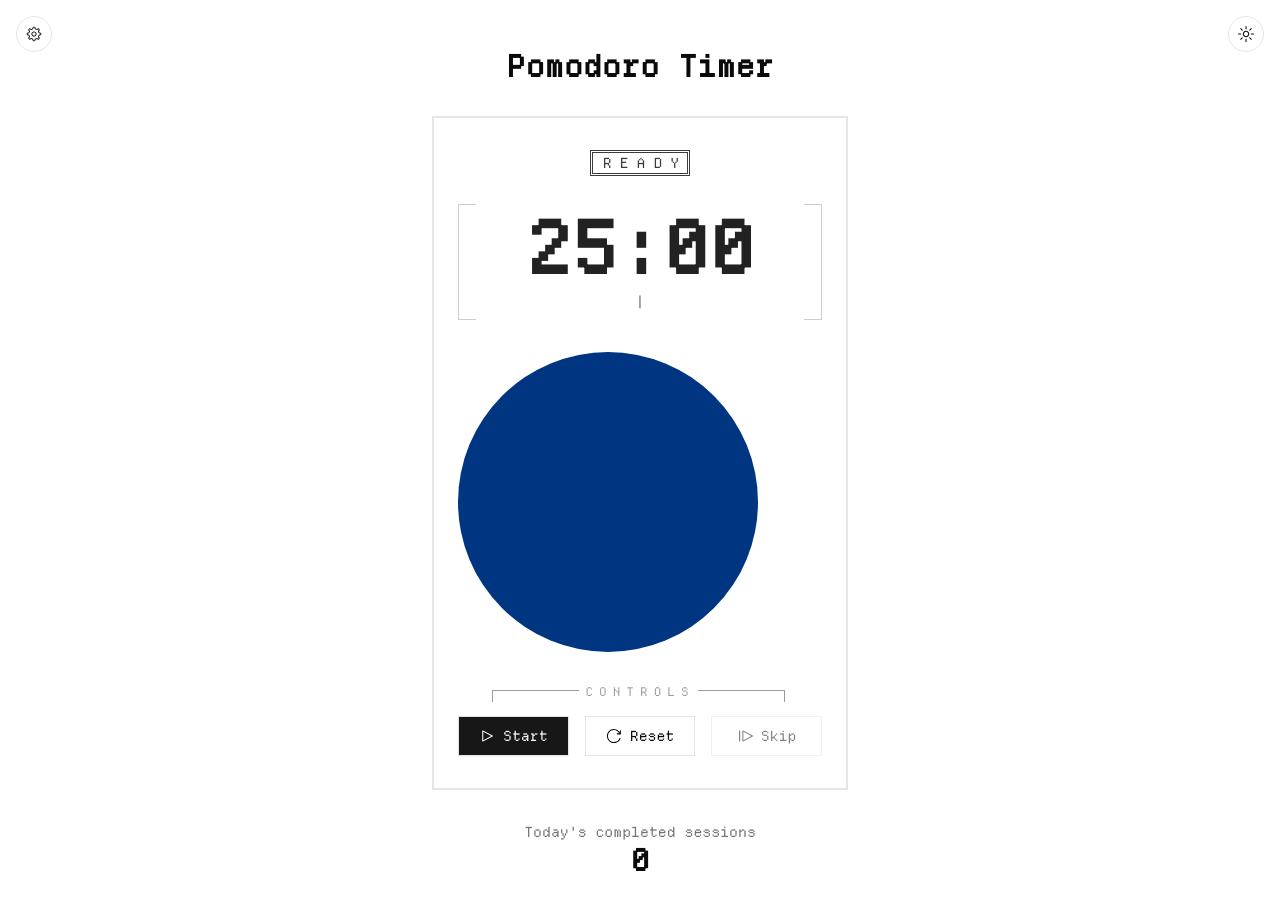
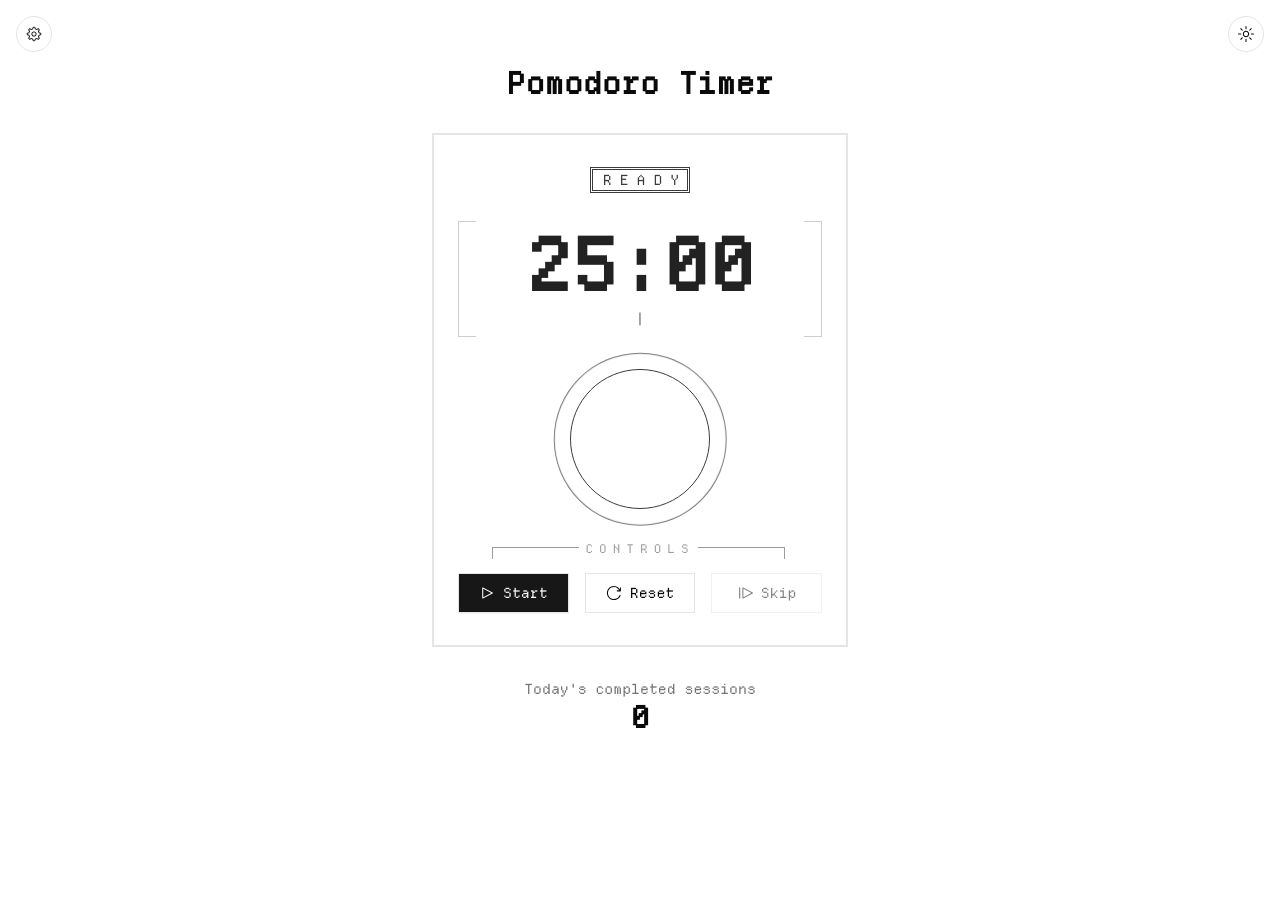
Before and after one commit to snd-primary/iteract-web, a Next.js app: page / in a window 1280 px wide. Shown: the top 910 px of the page. After the commit the page ends 800 px from the top, so only its background shows below. Built offline with nearby package versions, Linux system fonts and the light colour scheme.

Commit message:
fix: [progress-circle]

```diff
--- a/src/app/page.tsx
+++ b/src/app/page.tsx
@@ -31,7 +31,7 @@ export default function Home() {
 			<Container>
 				<h1 className="text-3xl font-bold mb-8">Pomodoro Timer</h1>
 
-				<div className="w-full grid grid-rows-[1fr_min-content] gap-8 bg-card  border-2 px-6 py-8 relative">
+				<div className="w-full grid grid-cols-1 grid-rows-[1fr_min-content] gap-8 bg-card justify-center justify-self-center border-2 px-6 py-8 relative">
 					<Timer />
 					<ProgressCircle duration={settings.workTime} />
 					<Controls />
--- a/src/components/pomodoro/Timer.tsx
+++ b/src/components/pomodoro/Timer.tsx
@@ -50,7 +50,7 @@ export function Timer() {
 				{modeText()}
 			</span>
 
-			<div className="CUSTOM_TIME_BORDER p-2 w-full   grid gap-2 grid-rows-[1fr_20px] text-foreground/90">
+			<div className="CUSTOM_TIME_BORDER p-2 w-full grid gap-2 grid-rows-[1fr_20px] text-foreground/90">
 				<div className="self-center w-full h-full text-7xl font-departure mb-0 font-bold ">
 					{timer.mode === "idle"
 						? formatTime(settings.workTime * 60)
--- a/src/components/ui/progress-circle/progress-circle.module.css
+++ b/src/components/ui/progress-circle/progress-circle.module.css
@@ -1,16 +1,65 @@
 @property --angle {
-	syntax: "<percentage>";
+	syntax: "<angle>";
 	inherits: false;
-	initial-value: 100%;
+	initial-value: 360deg;
 }
 
 .progressCircle {
-	width: 300px;
-	height: 300px;
+	width: 140px;
+	height: 140px;
+	box-sizing: border-box;
+	border: 1px solid var(--color-foreground);
 	border-radius: 50%;
+	opacity: 0.8;
 	background-image: conic-gradient(
-		#003681 0%,
-		#003681 var(--angle),
-		#d9d9d9 var(--angle) 100%
+		var(--color-foreground) 0%,
+		var(--color-foreground) var(--angle),
+		var(--color-background) calc(var(--angle) + 1deg)
+	);
+	position: relative;
+}
+
+.progressCircle::before {
+	content: "";
+	position: absolute;
+	top: 50%;
+	left: 50%;
+	transform: translate(-50%, -50%);
+	width: 125%;
+	height: 125%;
+	border-radius: 50%;
+	/* background-color: var(--color-background); */
+	box-shadow: inset 0px 0px 1px 1px var(--color-foreground);
+	opacity: 0.7;
+}
+
+.triangleUp {
+	position: absolute;
+	top: -12px;
+	left: 50%;
+	transform: translate(-50%, 0%);
+	width: 12px; /* 幅 */
+	height: 12px; /* 高さ */
+	background-color: var(--color-muted-foreground); /* 背景色 */
+	/* clip-pathで三角形に切り抜く */
+	clip-path: polygon(
+		0% 0%,
+		/* 左上の頂点 */ 100% 0%,
+		/* 右上の頂点 */ 50% 100% /* 下の頂点 (中央下) */
 	);
 }
+.triangleDown {
+	position: absolute;
+	bottom: -12px;
+	left: 50%;
+	transform: translate(-50%, 0%);
+	width: 12px; /* 幅 */
+	height: 12px; /* 高さ */
+	background-color: var(--color-muted-foreground); /* 背景色 */
+	/* clip-pathで三角形に切り抜く */
+	clip-path: polygon(
+		50% 0%,
+		/* 上の頂点 (中央上) */ 0% 100%,
+		/* 左下の頂点 */ 100% 100% /* 右下の頂点 */
+	);
+}
--- a/src/components/ui/progress-circle/progress-circle.tsx
+++ b/src/components/ui/progress-circle/progress-circle.tsx
@@ -1,4 +1,5 @@
 "use client";
+
 import styles from "./progress-circle.module.css";
 import { timerAtom } from "@/store/timer";
 import { useAtom } from "jotai";
@@ -23,7 +24,7 @@ export const ProgressCircle: React.FC<Props> = ({ duration }) => {
 		if (!element) return;
 
 		const animation = element.animate(
-			[{ "--angle": "100%" }, { "--angle": "0%" }],
+			[{ "--angle": "360deg" }, { "--angle": "0deg" }],
 			{
 				duration: Number(duration * 60 * 1000),
 				easing: "linear",
@@ -51,8 +52,12 @@ export const ProgressCircle: React.FC<Props> = ({ duration }) => {
 			animationRef.current.pause();
 		}
 	}, [timer.isRunning, timer.mode]);
-	return <div ref={divRef} className={styles.progressCircle} />;
+	return (
+		<div className="w-full h-full flex justify-center items-center relative">
+			<div ref={divRef} className={styles.progressCircle}>
+				<div className={styles.triangleUp} />
+				<div className={styles.triangleDown} />
+			</div>
+		</div>
+	);
 };
-
-// React DevTools での表示名を指定（デバッグに役立つ）
-ProgressCircle.displayName = "ProgressCircle";
```
